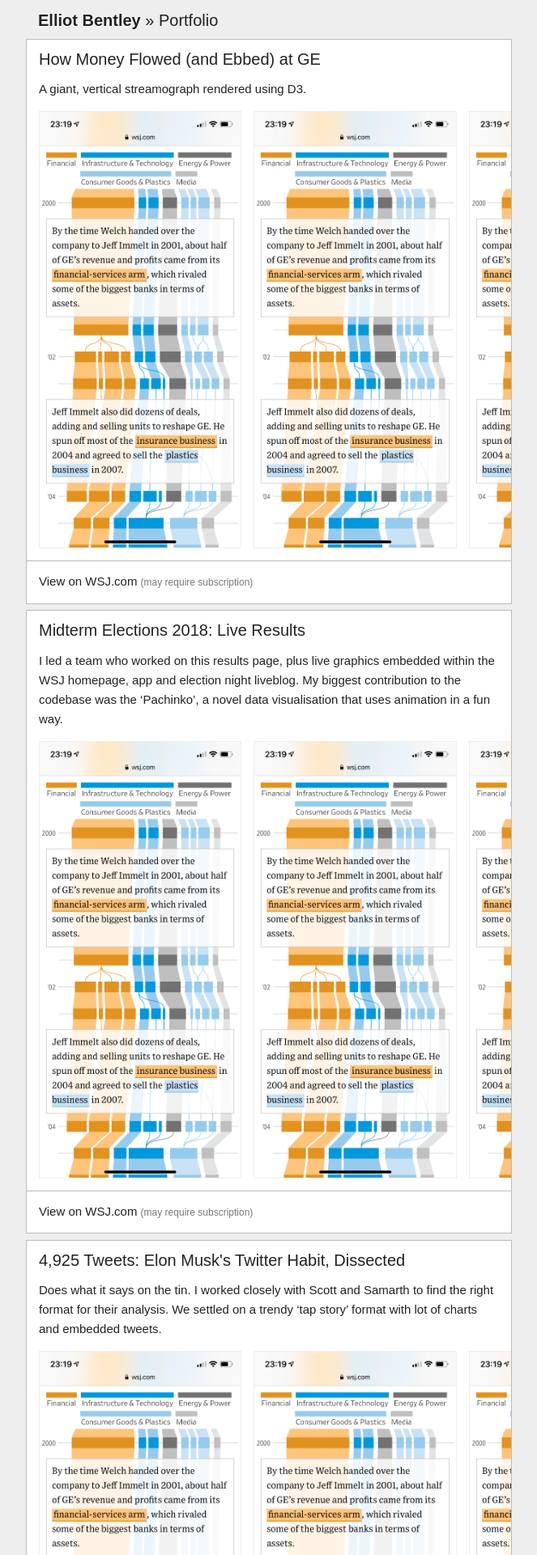
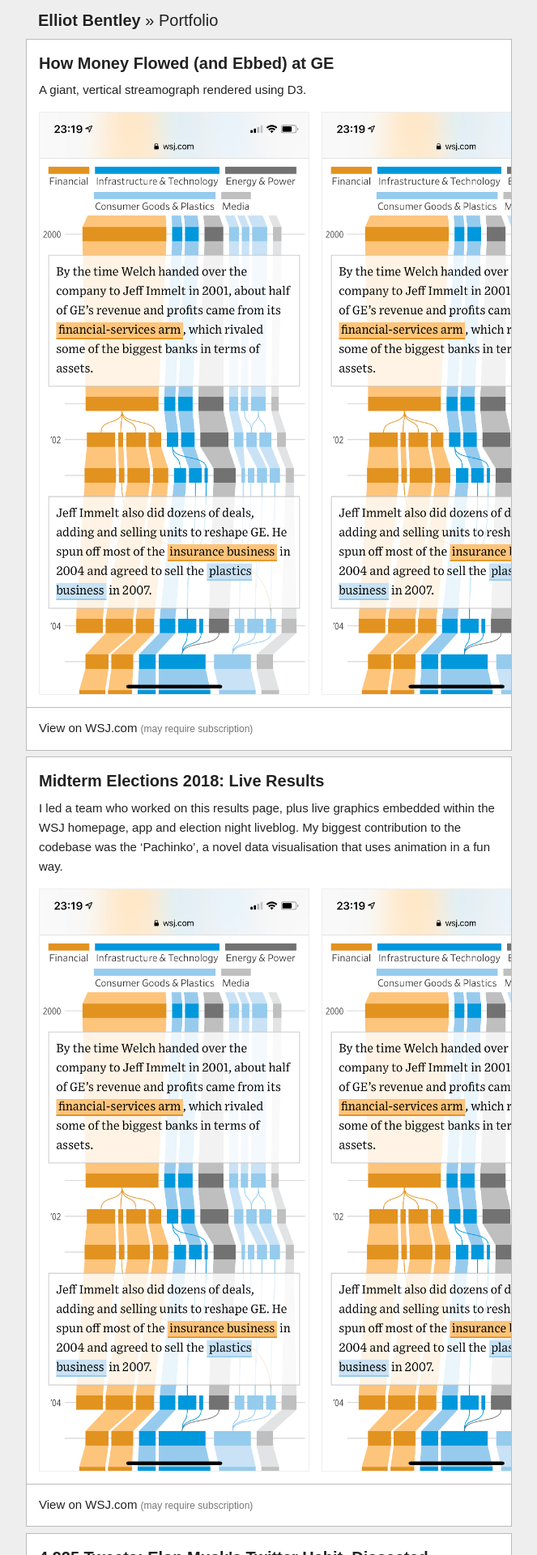
Before and after one commit to ejb/elliotbentley.com, a Jekyll site: the page built from portfolio.html, in a window 1280 px wide. Shown: the top 1920 px of the page at 81% size, without its empty margins (308-971 px from the left). Built offline with Jekyll 4.4.1, drawn with Linux system fonts in a browser that asks for light colours.

Commit message:
Portfolio css

```diff
--- a/css/main.css
+++ b/css/main.css
@@ -152,7 +152,7 @@
 
 .screenshot-gallery-inner {
   display: flex;
-  height: 60vh;
+  height: 80vh;
   margin-right: 15px;
   padding: 0 15px 0 0 !important;
 }
@@ -168,6 +168,12 @@
   width: 1px;
   height: 20px;
   flex-shrink: 0;
+}
+
+.portfolio h2 {
+  line-height: 1.4em;
+  margin-bottom: -7.5px;
+  font-weight: 600;
 }
 
 
--- a/portfolio.html
+++ b/portfolio.html
@@ -3,7 +3,7 @@
 title: Portfolio
 ---
 
-<div class="">
+<div class="portfolio">
 
   {% assign major_works = site.data.portfolio | where_exp: "item", "item.major == true" %}
   {% assign minor_works = site.data.portfolio | where_exp: "item", "item.major != true" %}
```
